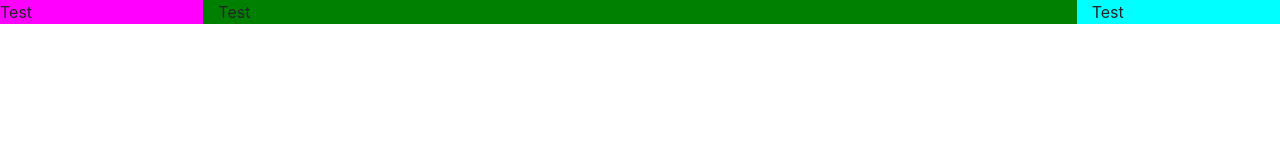
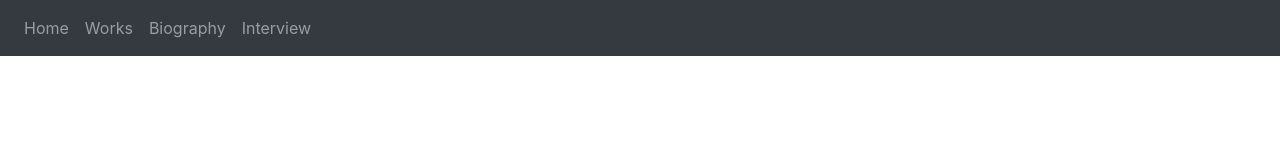
Before and after one commit to LordDraken/INF286Project1, a plain HTML site: page index.html in a window 1280 px wide. Drawn offline with Linux system fonts and the light colour scheme.

Commit message:
v0.0.3
Added a Navigation bar

```diff
--- a/index.html
+++ b/index.html
@@ -14,16 +14,37 @@ INF 286 - 001 MW 2:00 - 3:15PM GH 333 w/ Hongmei Wang
 
 	<body>
 		<header class="row">
-			<div class="col-2" style="background-color: magenta">Test</div>
-			<div class="col-8" style="background-color: green">Test</div>
-			<div class="col-2" style="background-color: cyan">Test</div>
+
 		</header>
-		<nav>
 
+		<!-- Navigation -->
+		<nav class="navbar navbar-dark bg-dark navbar-expand-lg">
+			<button class="navbar-toggler" type="button" data-toggle="collapse" data-target="#navigation" aria-controls="navbarSupportedContent" aria-expanded="false" aria-label="Toggle navigation">
+				<span class="navbar-toggler-icon"></span>
+			</button>
+
+			<div class="collapse navbar-collapse" id="navigation">
+				<ul class="navbar-nav mr-auto">
+					<li class="nav-item">
+						<a class="nav-link" href="#">Home</a>
+					</li>
+					<li class="nav-item">
+						<a class="nav-link" href="#">Works</a>
+					</li>
+					<li class="nav-item">
+						<a class="nav-link" href="#">Biography</a>
+					</li>
+					<li class="nav-item">
+						<a class="nav-link" href="#">Interview</a>
+					</li>
+				</ul>
+			</div>
 		</nav>
+
 		<main>
 
 		</main>
+
 		<footer>
 
 		</footer>
```
